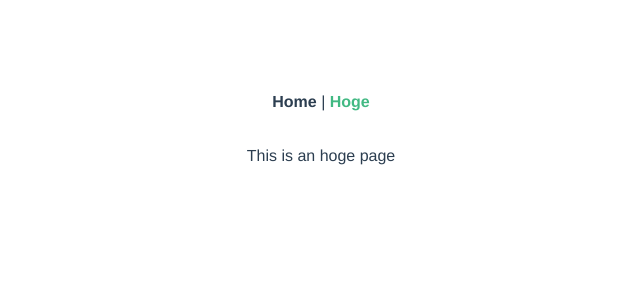
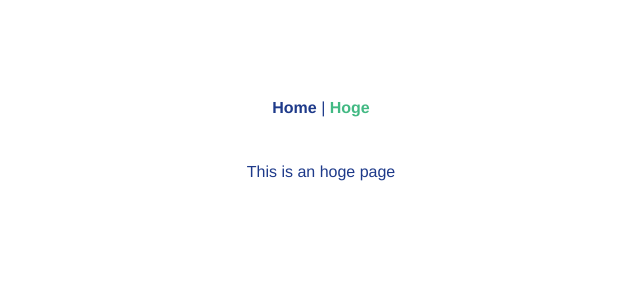
Before and after one commit to reiya0104/vite-vue-router-tailwind-test, a Vue app: page /hoge in a window 1280 px wide. Shown: the top 300 px of the page, without its empty margins (319-959 px from the left). Built offline with nearby package versions, Linux system fonts and the light colour scheme.

Commit message:
Update style

```diff
--- a/src/App.vue
+++ b/src/App.vue
@@ -11,17 +11,19 @@
   font-family: Avenir, Helvetica, Arial, sans-serif;
   -webkit-font-smoothing: antialiased;
   -moz-osx-font-smoothing: grayscale;
-  text-align: center;
-  color: #2c3e50;
+  @apply text-center;
+  /* color: #2c3e50; */
+  @apply text-blue-900;
+  @apply mt-16;
 }
 
 #nav {
-  padding: 30px;
+  @apply p-8;
 }
 
 #nav a {
-  font-weight: bold;
-  color: #2c3e50;
+  @apply font-bold;
+  @apply text-blue-900;
 }
 
 #nav a.router-link-exact-active {
--- a/src/components/HelloWorld.vue
+++ b/src/components/HelloWorld.vue
@@ -1,7 +1,7 @@
 <template>
   <h1>{{ msg }}</h1>
-  <button @click="count++">count is: {{ count }}</button>
-  <p>Edit <code>components/HelloWorld.vue</code> to test hot module replacement.</p>
+  <button class="btn" @click="count++">count is: {{ count }}</button>
+  <p>Edit <code class="my-code">components/HelloWorld.vue</code> to test hot module replacement.</p>
 </template>
 
 <script lang="ts">
@@ -17,3 +17,28 @@ export default {
   }
 }
 </script>
+
+<style>
+
+h1 {
+  @apply font-bold;
+  @apply text-4xl;
+}
+
+.btn {
+  @apply text-white;
+  @apply bg-green-500;
+  @apply rounded;
+  @apply py-3 px-6;
+  @apply m-3;
+  @apply text-lg;
+}
+
+.my-code {
+  @apply bg-gray-200;
+  @apply py-0.5 px-1;
+  @apply text-sm;
+  @apply align-middle;
+}
+
+</style>
--- a/src/index.scss
+++ b/src/index.scss
@@ -2,12 +2,3 @@
 @tailwind base;
 @tailwind components;
 @tailwind utilities;
-
-#app {
-  font-family: Avenir, Helvetica, Arial, sans-serif;
-  -webkit-font-smoothing: antialiased;
-  -moz-osx-font-smoothing: grayscale;
-  text-align: center;
-  color: #2c3e50;
-  margin-top: 60px;
-}
--- a/src/views/Home.vue
+++ b/src/views/Home.vue
@@ -1,6 +1,6 @@
 <template>
   <div class="home">
-    <img alt="Vue logo" src="../assets/logo.png" />
+    <img alt="Vue logo" class="m-auto" src="../assets/logo.png" />
     <HelloWorld msg="Welcome to Your Vue.js App" />
   </div>
 </template>
```
